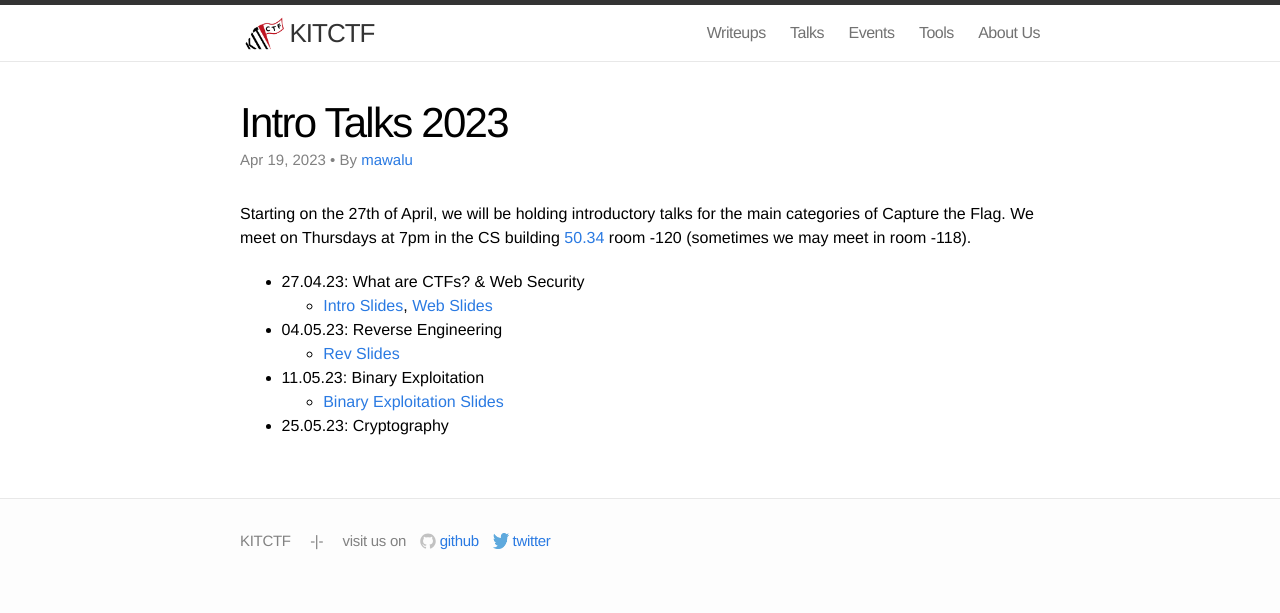
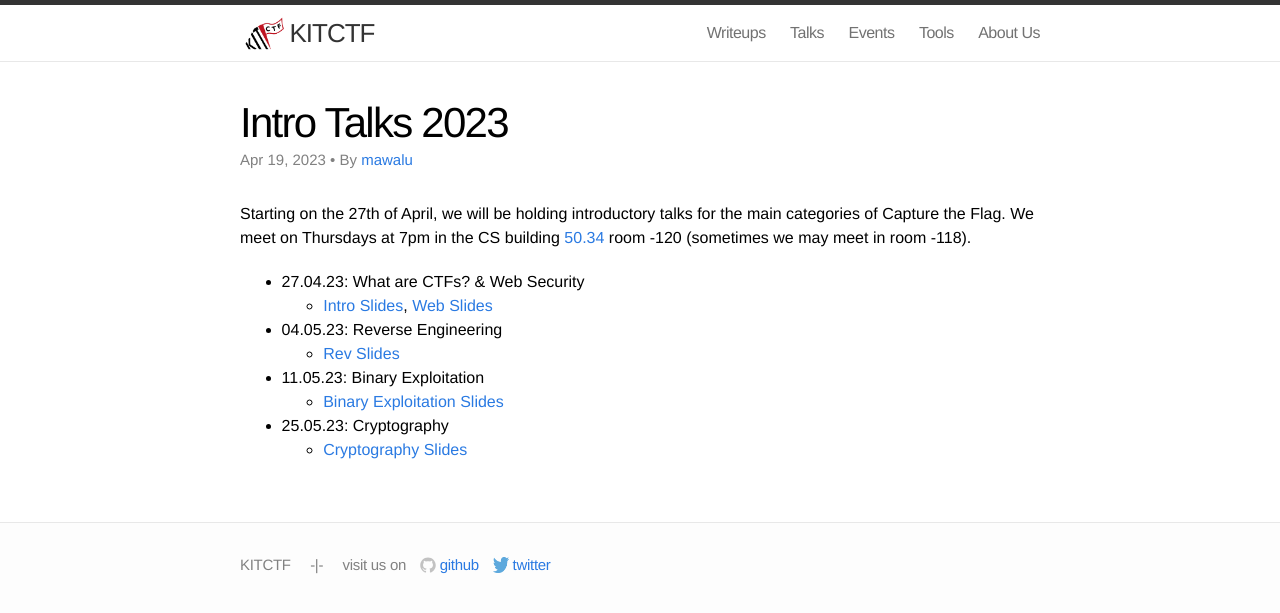
Before and after one commit to kitctf/www, a Jekyll site: the page built from _posts/2023-04-19-into.md, in a window 1280 px wide. Shown: the top 613 px of the page. Built offline with Jekyll 4.4.1, drawn with Linux system fonts in a browser that asks for light colours.

Commit message:
Add crypto slides (#42)

```diff
--- a/_posts/2023-04-19-into.md
+++ b/_posts/2023-04-19-into.md
@@ -16,3 +16,4 @@ We meet on Thursdays at 7pm in the CS building [50.34](https://www.kit.edu/campu
  * 11.05.23: Binary Exploitation
     * [Binary Exploitation Slides](/talks/2023-05-11-binexploitintro/slides.pdf)
  * 25.05.23: Cryptography
+    * [Cryptography Slides](/talks/2023-05-25-cryptointro/slides.pdf)
```
Also changed, not shown: 1 other file.
